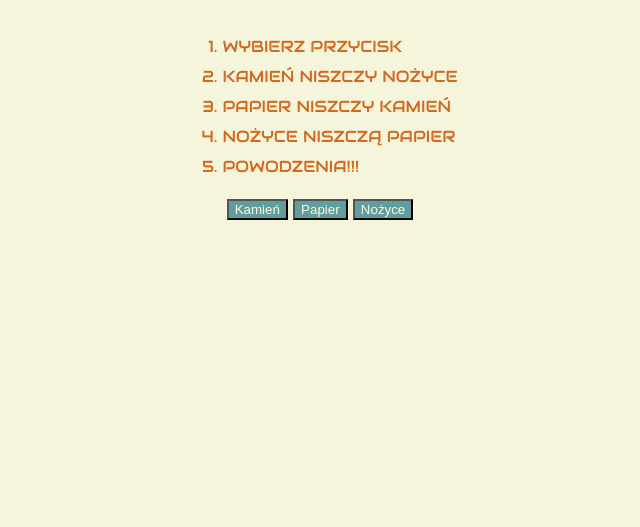
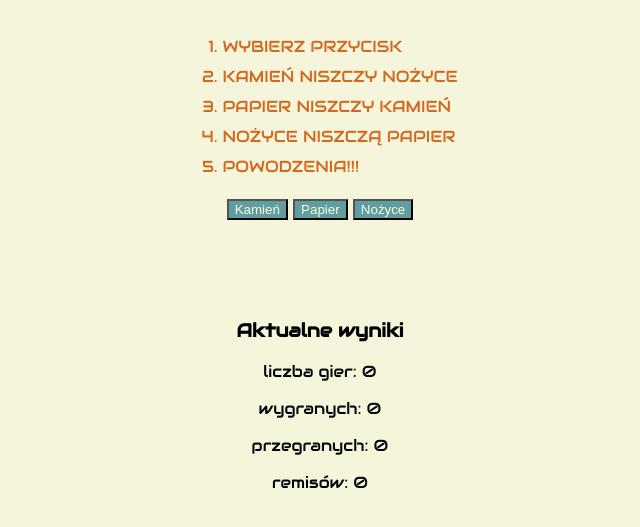
Before and after one commit to dawidmwojciechowski/javascript-prework, a website: page index.html in a window 1280 px wide. Shown: the part 139-666 px from the top of the page, without its empty margins (320-960 px from the left). Drawn offline with Linux system fonts and the light colour scheme.

Commit message:
dodanie wyników do index.html

```diff
--- a/index.html
+++ b/index.html
@@ -29,6 +29,13 @@
 		</div>
 		<div id="messages"></div>
 	</div>
+	<div class="wynik">
+		<h3>Aktualne wyniki</h3>
+		<p class="numbers">liczba gier: <span>0</span></p>
+		<p class="wins">wygranych: <span>0</span></p>
+		<p class="losses">przegranych: <span>0</span></p>
+		<p class="draws">remisów: <span>0</span></p>
+	</div>
 	<script src="js/functions.js"></script>
 	<script src="js/script.js"></script>
 </body>
```
Also changed, not shown: js/script.js (+7 -3 lines).
